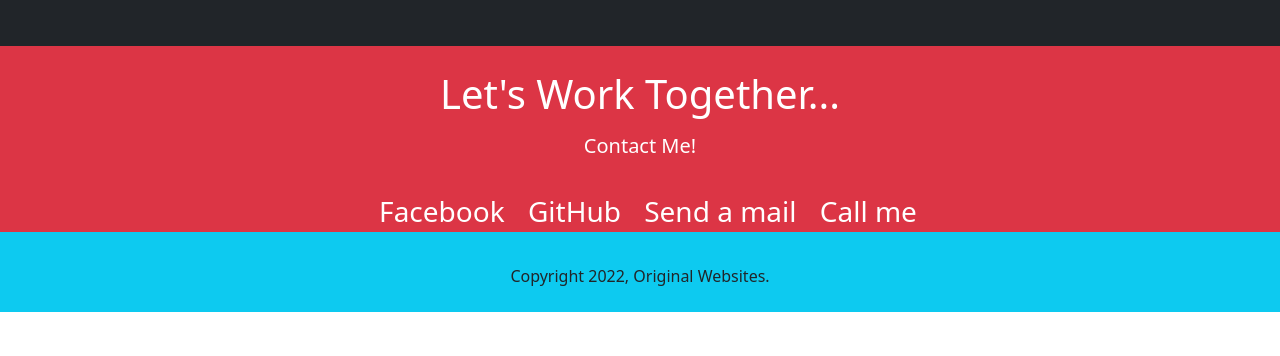
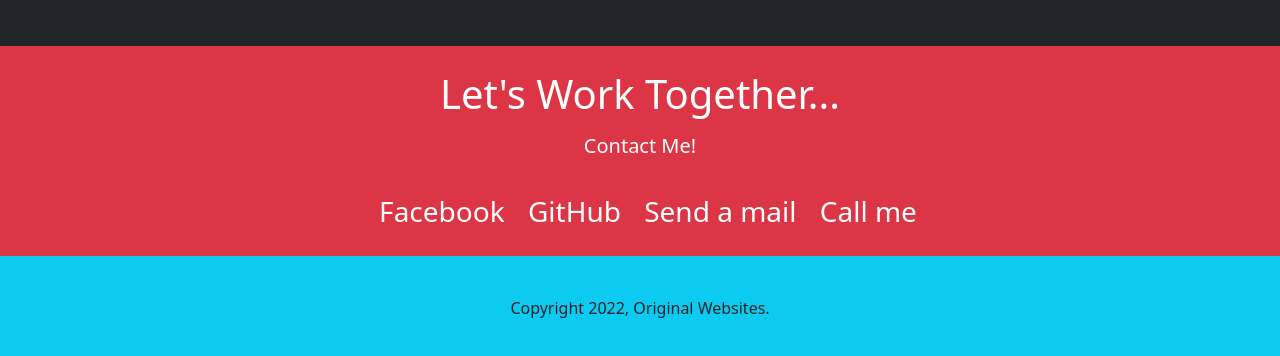
Before and after one commit to PeterE0A/peter.github.io, a plain HTML site: page my-portfolio.html in a window 1280 px wide. Shown: the part 1567-1923 px from the top of the page. Before the commit the page ends 1879 px from the top, so only its background shows below. Drawn offline with nearby package versions, Linux system fonts and the light colour scheme.

Commit message:
fixed some things

```diff
--- a/my-portfolio.html
+++ b/my-portfolio.html
@@ -124,7 +124,7 @@
           <h5 class="mt-3">Contact Me!</h5>
           </div><br>
 
-      <div id="contact-links" class="fs-3">
+      <div id="contact-links" class="fs-3 pb-4">
       <a href="https://www.facebook.com/peter.elassal" class="text-white text-decoration-none ms-3" id="profile-link" target="_blank" class="fab fa-facebook-square"> Facebook</a>
 
       <a href="github.com/peterelassal" class="text-white text-decoration-none ms-3" id="profile-link" target="_blank" class="fab fa-github"> GitHub</a>
@@ -137,9 +137,9 @@
       </section>
 
 
-      <section id="footer" class="bg-info p-2 mb-0 text-center">
+      <section id="footer" class="bg-info p-4 mb-0 text-center">
           <div class="copyright">
-            <p class="mt-4">Copyright 2022, Original Websites.</p>
+            <p class="mt-3">Copyright 2022, Original Websites.</p>
           </div>
       </section>
 
```
